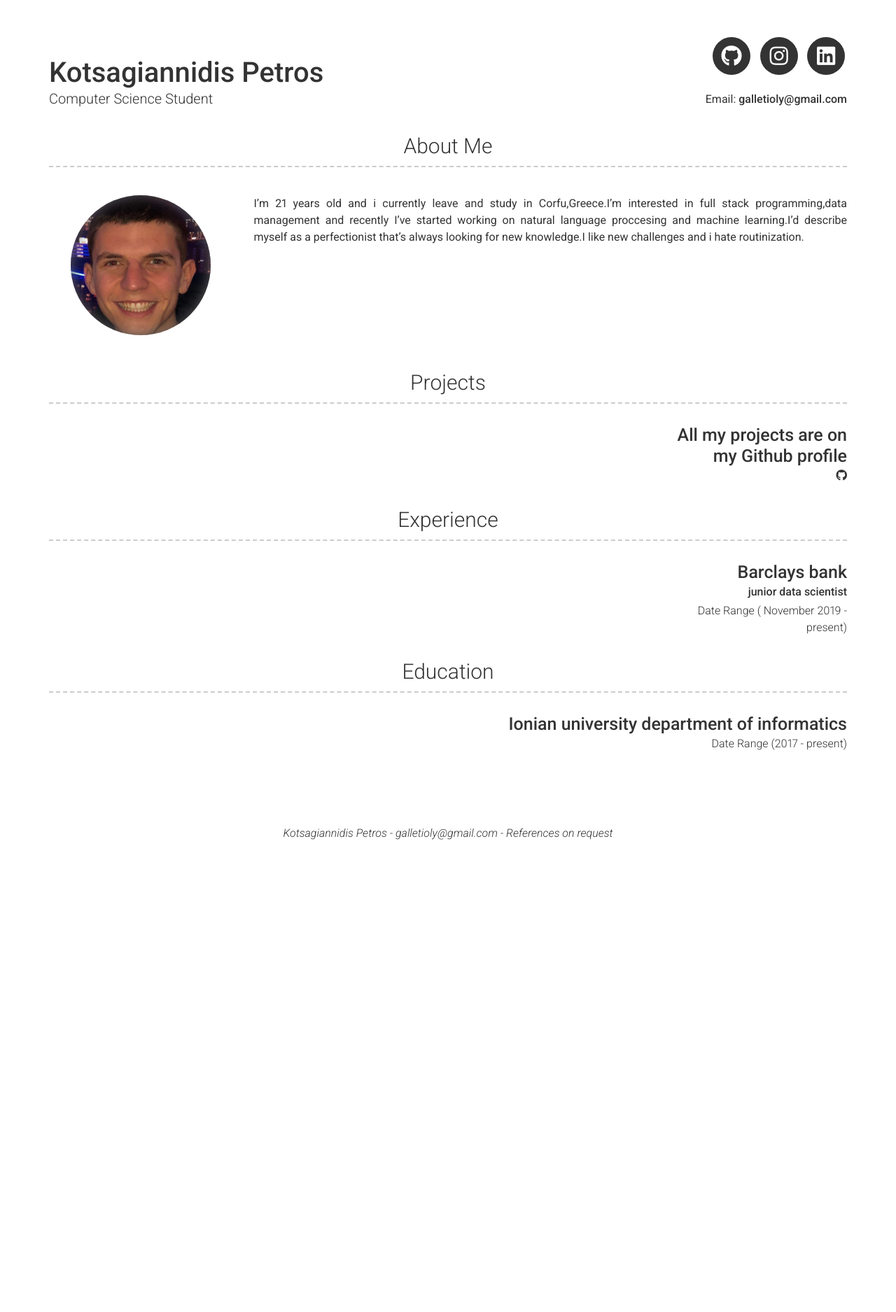
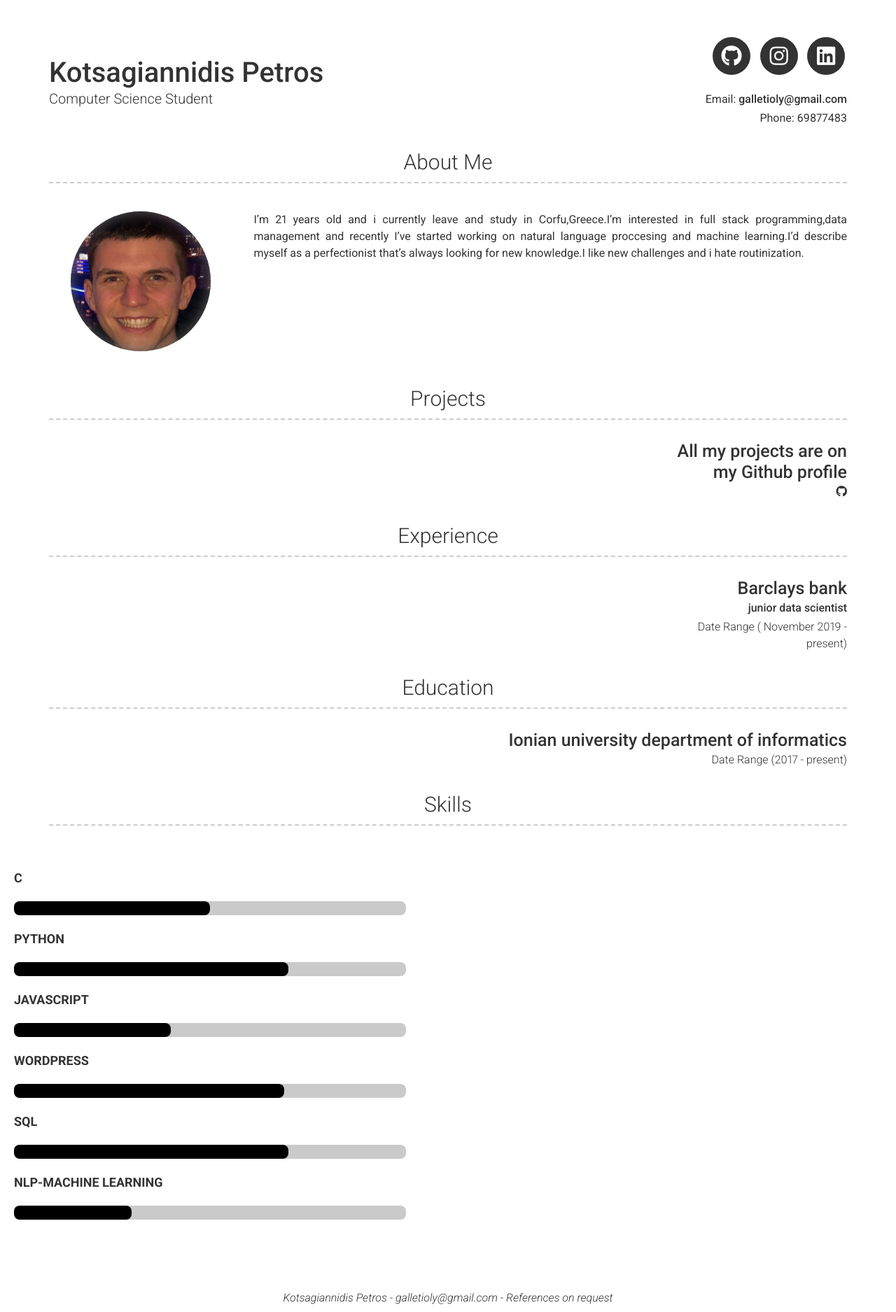
Before and after one commit to p17kots/cv, a Jekyll site: the page built from docs/index.md, in a window 1280 px wide. Shown: the whole page at 70% size. Built offline with Jekyll 4.4.1, drawn with Linux system fonts in a browser that asks for light colours; nearby versions of some CDN libraries; before the commit the page ends 1210 px from its top, so only the background shows below that.

Commit message:
update information

```diff
--- a/docs/_config.yml
+++ b/docs/_config.yml
@@ -7,6 +7,7 @@ version: 2
 
 # Personal info
 name: Kotsagiannidis Petros
+phone: 69877483
 title: Computer Science Student
 email: galletioly@gmail.com
 
@@ -56,7 +57,8 @@ content:
       - layout: top-right
         title: Ionian university department of informatics
         caption: Date Range (2017 - present)
-
+  - title: Skills
+    layout: text
 # Footer
 footer_show_references: true
 # references_title: References on request (Override references text)
--- /dev/null
+++ b/docs/_includes/skills.html
@@ -0,0 +1,40 @@
+<div class="skills">
+  <div class="skill">
+    <div class="skill-name">C</div>
+    <div class="skill-bar">
+      <div class="skill-per" per="50"></div>
+    </div>
+    <div class="skill">
+      <div class="skill-name">Python</div>
+      <div class="skill-bar">
+        <div class="skill-per" per="70"></div>
+      </div>
+    </div>
+    <div class="skill">
+      <div class="skill-name">JavaScript</div>
+      <div class="skill-bar">
+        <div class="skill-per" per="40"></div>
+      </div>
+    </div>
+      <div class="skill">
+    <div class="skill-name">Wordpress</div>
+    <div class="skill-bar">
+      <div class="skill-per" per="69"></div>
+    </div>
+    </div>
+    <div class="skill">
+    <div class="skill-name">SQL</div>
+    <div class="skill-bar">
+      <div class="skill-per" per="70"></div>
+    </div>
+    </div>
+    <div class="skill">
+    <div class="skill-name">NLP-Machine learning</div>
+    <div class="skill-bar">
+      <div class="skill-per" per="30"></div>
+    </div>
+    </div>
+
+
+  </div>
+</div>
--- a/docs/_layouts/default.html
+++ b/docs/_layouts/default.html
@@ -27,12 +27,18 @@
         {%- include v1/default.html -%}
       {%- endif -%}
     </div>
+    <div>
+	    {%- include skills.html -%}
+    </div>
   </main>
 
   {%- include footer.html -%}
   {% if site.darkmode == false %}
     <script src="{{ '/assets/js/index.js' | relative_url }}"></script>
   {% endif %}
+  <script src="https://cdnjs.cloudflare.com/ajax/libs/jquery/3.4.1/jquery.min.js"></script>
+  <script src="{{ '/assets/js/skills.js' | relative_url }}"></script>
+
 </body>
 
 </html>
--- a/docs/_sass/modern-resume-theme.scss
+++ b/docs/_sass/modern-resume-theme.scss
@@ -3,6 +3,7 @@
 @import "type";
 @import "dark";
 @import "icons";
+@import "skills";
 
 .header-right p {
   margin-bottom: 3px;
--- /dev/null
+++ b/docs/_sass/skills.scss
@@ -0,0 +1,47 @@
+body2 {
+  position: realtive;
+  margin: 0;
+  padding: 0;
+  font-family: "Open Sans", sans-serif;
+  min-height: 100vh;
+  display: flex;
+  align-items: center;
+  justify-content: center;
+  background: #f1f1f1;
+}
+.skills {
+  width: 100%;
+  max-width: 600px;
+  padding: 0 20px;
+}
+.skill-name {
+  font-size: 18px;
+  font-weight: 700;
+  text-transform: uppercase;
+  margin: 20px 0;
+}
+.skill-bar {
+  height: 20px;
+  background: #cacaca;
+  border-radius: 8px;
+}
+.skill-per {
+  height: 20px;
+  background-color: #000000;
+  border-radius: 8px;
+  width: 0;
+  position: relative;
+  transition: 1s linear;
+}
+.skill-per::before {
+
+  position: absolute;
+  padding: 4px 6px;
+  background-color: #000;
+  color: #fff;
+  font-size: 12px;
+  border-radius: 4px;
+  top: -35px;
+  right: 0;
+  transform: translateX(50%);
+}
--- /dev/null
+++ b/docs/assets/js/skills.js
@@ -0,0 +1,17 @@
+$(".skill-per").each(function() {
+  var $this = $(this);
+  var per = $this.attr("per");
+  $this.css("width", per + "%");
+  $({ animatedValue: 0 }).animate(
+    { animatedValue: per },
+    {
+      duration: 1000,
+      step: function() {
+        $this.attr("per", Math.floor(this.animatedValue) + "%");
+      },
+     complete: function() {
+        $this.attr("per", Math.floor(this.animatedValue) + "%");
+      }
+    }
+  );
+});
```
Also changed, not shown: docs/when_changes.py (added, +31 -0 lines), docs/assets/main.scss (line endings or trailing spaces), 1 other file.
